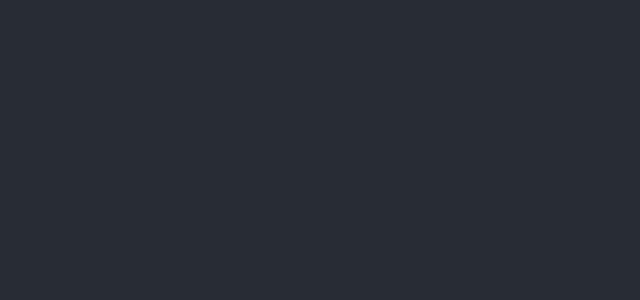
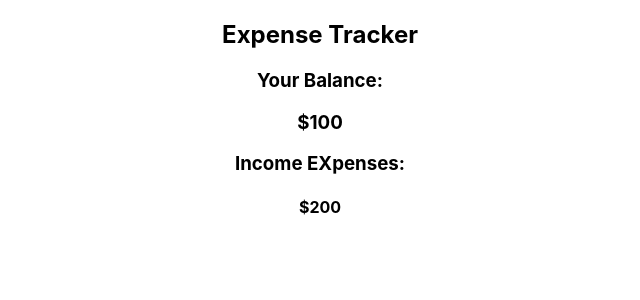
Before and after one commit to joshinehajoshi/expense-tracker, a React (Create React App) app: page / in a window 1280 px wide. Shown: the top 300 px of the page, without its empty margins (320-960 px from the left). Built offline with nearby package versions, Linux system fonts and the light colour scheme.

Commit message:
header, balance, incomeExpenses Comp added

```diff
--- a/src/App.js
+++ b/src/App.js
@@ -1,11 +1,14 @@
 import './App.css';
+import Header from './Components/Header';
+import Balance from './Components/Balance';
+import IncomeExpenses from './Components/IncomeExpenses';
 
 function App() {
   return (
     <div className="App">
-      <header className="App-header">
-
-      </header>
+        <Header/>
+        <Balance/>
+        <IncomeExpenses />
     </div>
   );
 }
--- /dev/null
+++ b/src/Components/Balance.js
@@ -0,0 +1,13 @@
+import React from 'react';
+import '../css/Balance.css';
+
+function Balance() {
+    return (
+        <div className="balance-wrapper">
+            <h3>Your Balance: </h3>
+            <h3>$100</h3>
+        </div>
+    )
+}
+
+export default Balance
--- a/src/Components/Header.js
+++ b/src/Components/Header.js
@@ -2,9 +2,7 @@ import React from 'react'
 
 function Header() {
     return (
-        <div>
-
-        </div>
+        <h2>Expense Tracker</h2>
     )
 }
 
--- /dev/null
+++ b/src/Components/IncomeExpenses.js
@@ -0,0 +1,12 @@
+import React from 'react'
+
+function IncomeExpenses() {
+    return (
+        <div>
+            <h3>Income EXpenses: </h3>
+            <h4>$200</h4>
+        </div>
+    )
+}
+
+export default IncomeExpenses
```
Also changed, not shown: src/css/Balance.css (added).
